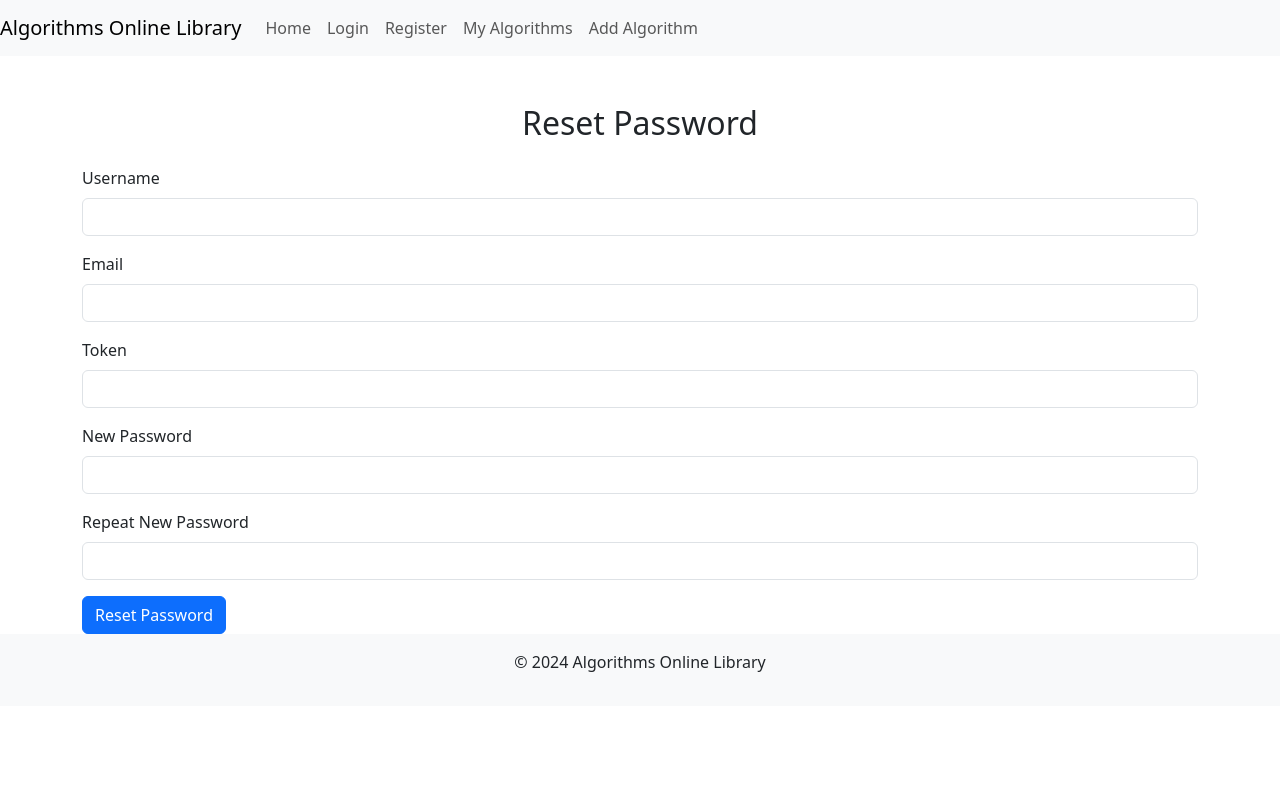
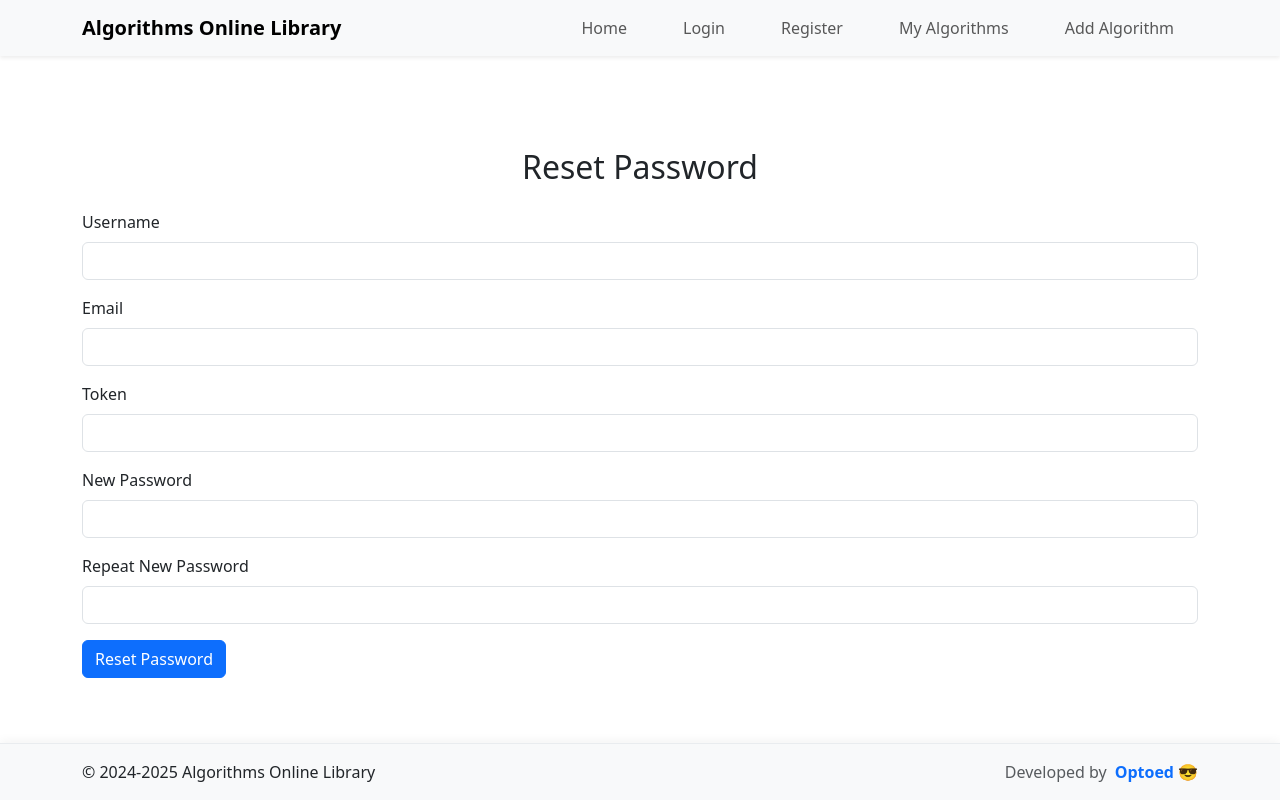
Before and after one commit to Optoed/AlgorithmsOnlineLib, a React (Create React App) app in the folder frontend/algorithms-online-library-frontend/: page /reset-password in a window 1280 px wide. Built offline with nearby package versions, Linux system fonts and the light colour scheme.

Commit message:
feature 1.2.0: footer and header are done!

```diff
--- a/frontend/algorithms-online-library-frontend/src/App.tsx
+++ b/frontend/algorithms-online-library-frontend/src/App.tsx
@@ -15,8 +15,16 @@ import ResetPasswordPage from "./pages/ResetPasswordPage";
 const App: React.FC = () => {
     return (
         <Router>
-            <div>
+            <div style={{
+                display: 'flex',
+                flexDirection: 'column',
+                minHeight: '100vh' // Занимаем всю высоту viewport
+            }}>
                 <Header />
+                <main style={{
+                    flex: '1 0 auto', // Растягиваем основной контент
+                    padding: '20px 0' // Добавляем отступы
+                }}>
                     <Routes>
                         <Route path="/" element={<HomePage />} />
                         <Route path="/login" element={<LoginPage />} />
@@ -27,6 +35,7 @@ const App: React.FC = () => {
                         <Route path="/add-algorithm" element={<AddAlgorithmPage />} />
                         <Route path="/reset-password" element={<ResetPasswordPage />} />
                     </Routes>
+                </main>
                 <Footer />
             </div>
         </Router>
--- a/frontend/algorithms-online-library-frontend/src/components/Footer.tsx
+++ b/frontend/algorithms-online-library-frontend/src/components/Footer.tsx
@@ -1,11 +1,41 @@
 import React from 'react';
-import './Footer.css'; // Подключите стили
 
 const Footer: React.FC = () => {
+    const handleOpenTelegram = () => {
+        window.open('https://t.me/Optoed', '_blank');
+    };
+
     return (
-        <footer className="footer bg-light text-center py-3">
+        <footer
+            className="mt-auto py-3"
+            style={{
+                backgroundColor: '#f8f9fa',
+                borderTop: '1px solid #e9ecef',
+                boxShadow: '0 -2px 10px rgba(0, 0, 0, 0.05)'
+            }}
+        >
             <div className="container">
-                <p>&copy; 2024 Algorithms Online Library</p>
+                <div className="d-flex flex-column flex-md-row justify-content-between align-items-center">
+                    <p className="mb-2 mb-md-0">&copy; 2024-2025 Algorithms Online Library</p>
+                    <div className="d-flex align-items-center">
+                        <p className="text-muted mb-0 me-2">Developed by</p>
+                        <button
+                            onClick={handleOpenTelegram}
+                            style={{
+                                color: '#0d6efd',
+                                background: 'none',
+                                border: 'none',
+                                padding: 0,
+                                cursor: 'pointer',
+                                display: 'flex',
+                                alignItems: 'center'
+                            }}
+                        >
+                            <span className="fw-bold">Optoed</span>
+                            <span className="ms-1" role="img" aria-label="Cool emoji">😎</span>
+                        </button>
+                    </div>
+                </div>
             </div>
         </footer>
     );
--- a/frontend/algorithms-online-library-frontend/src/components/Header.tsx
+++ b/frontend/algorithms-online-library-frontend/src/components/Header.tsx
@@ -3,27 +3,59 @@ import { Link } from 'react-router-dom';
 
 const Header: React.FC = () => {
     return (
-        <header>
-            <nav className="navbar navbar-expand-lg navbar-light bg-light">
-                <Link className="navbar-brand" to="/">Algorithms Online Library</Link>
-                <div className="collapse navbar-collapse">
-                    <ul className="navbar-nav mr-auto">
-                        <li className="nav-item">
-                            <Link className="nav-link" to="/">Home</Link>
+        <header className="mb-4">
+            <nav className="navbar navbar-expand-lg navbar-light bg-light shadow-sm">
+                <div className="container">
+                    <Link className="navbar-brand fw-bold" to="/">
+                        Algorithms Online Library
+                    </Link>
+
+                    <button
+                        className="navbar-toggler"
+                        type="button"
+                        data-bs-toggle="collapse"
+                        data-bs-target="#navbarNav"
+                        aria-controls="navbarNav"
+                        aria-expanded="false"
+                        aria-label="Toggle navigation"
+                    >
+                        <span className="navbar-toggler-icon"></span>
+                    </button>
+
+                    <div className="collapse navbar-collapse" id="navbarNav">
+                        <ul className="navbar-nav ms-auto">
+                            <li className="nav-item mx-2">
+                                <Link className="nav-link px-3 py-2 rounded" to="/">
+                                    <i className="bi bi-house-door me-2"></i>
+                                    Home
+                                </Link>
                             </li>
-                        <li className="nav-item">
-                            <Link className="nav-link" to="/login">Login</Link>
+                            <li className="nav-item mx-2">
+                                <Link className="nav-link px-3 py-2 rounded" to="/login">
+                                    <i className="bi bi-box-arrow-in-right me-2"></i>
+                                    Login
+                                </Link>
                             </li>
-                        <li className="nav-item">
-                            <Link className="nav-link" to="/register">Register</Link>
+                            <li className="nav-item mx-2">
+                                <Link className="nav-link px-3 py-2 rounded" to="/register">
+                                    <i className="bi bi-person-plus me-2"></i>
+                                    Register
+                                </Link>
                             </li>
-                        <li className="nav-item">
-                            <Link className="nav-link" to="/my-algorithms">My Algorithms</Link>
+                            <li className="nav-item mx-2">
+                                <Link className="nav-link px-3 py-2 rounded" to="/my-algorithms">
+                                    <i className="bi bi-collection me-2"></i>
+                                    My Algorithms
+                                </Link>
                             </li>
-                        <li className="nav-item">
-                            <Link className="nav-link" to="/add-algorithm">Add Algorithm</Link>
+                            <li className="nav-item mx-2">
+                                <Link className="nav-link px-3 py-2 rounded" to="/my-algorithms">
+                                    <i className="bi bi-plus-circle me-2"></i>
+                                    Add Algorithm
+                                </Link>
                             </li>
                         </ul>
+                    </div>
                 </div>
             </nav>
         </header>
--- a/package.json
+++ /dev/null
@@ -1,5 +0,0 @@
-{
-  "dependencies": {
-    "bootstrap": "^5.3.3"
-  }
-}
```
Also changed, not shown: frontend/algorithms-online-library-frontend/src/components/Footer.css (deleted, +0 -16 lines), 1 other file (tests, documents, lock files or other folders). Lines whose indentation alone changed are shown as unchanged.
